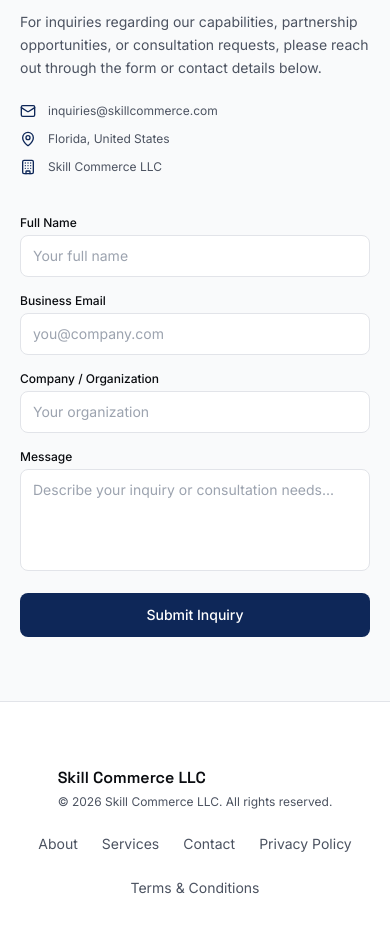
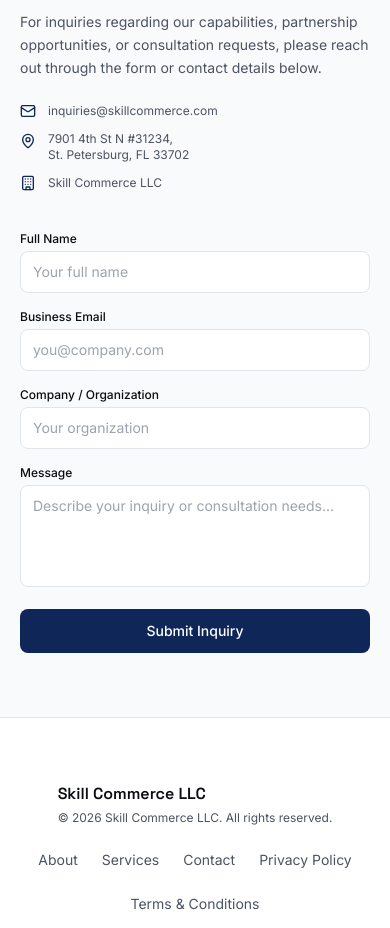
Before and after one commit to meshezabelxrufus/Skill-Commerce, a Next.js app: page / in a window 390 px wide. Shown: the part 4680-5608 px from the top of the page. Built offline with nearby package versions, Linux system fonts and the light colour scheme.

Commit message:
fix: update address to official LLC address

```diff
--- a/components/Contact.tsx
+++ b/components/Contact.tsx
@@ -40,9 +40,9 @@
                 <Mail className="w-4 h-4 text-primary flex-shrink-0" />
                 <span className="text-xs sm:text-sm break-all">inquiries@skillcommerce.com</span>
               </div>
-              <div className="flex items-center gap-3 text-muted-foreground">
-                <MapPin className="w-4 h-4 text-primary flex-shrink-0" />
-                <span className="text-xs sm:text-sm">Florida, United States</span>
+              <div className="flex items-start gap-3 text-muted-foreground">
+                <MapPin className="w-4 h-4 text-primary flex-shrink-0 mt-0.5" />
+                <span className="text-xs sm:text-sm">7901 4th St N #31234,<br />St. Petersburg, FL 33702</span>
               </div>
               <div className="flex items-center gap-3 text-muted-foreground">
                 <Building className="w-4 h-4 text-primary flex-shrink-0" />
```
